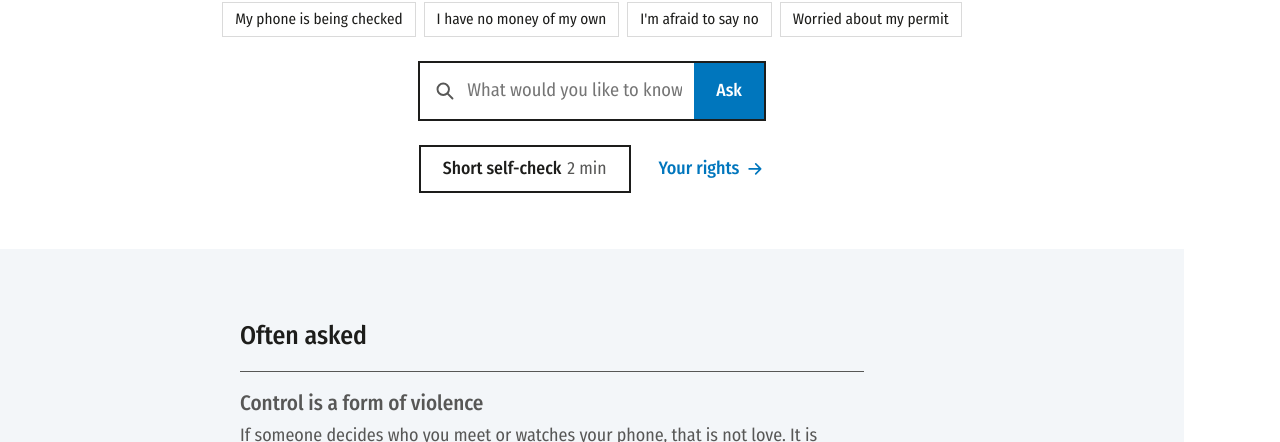
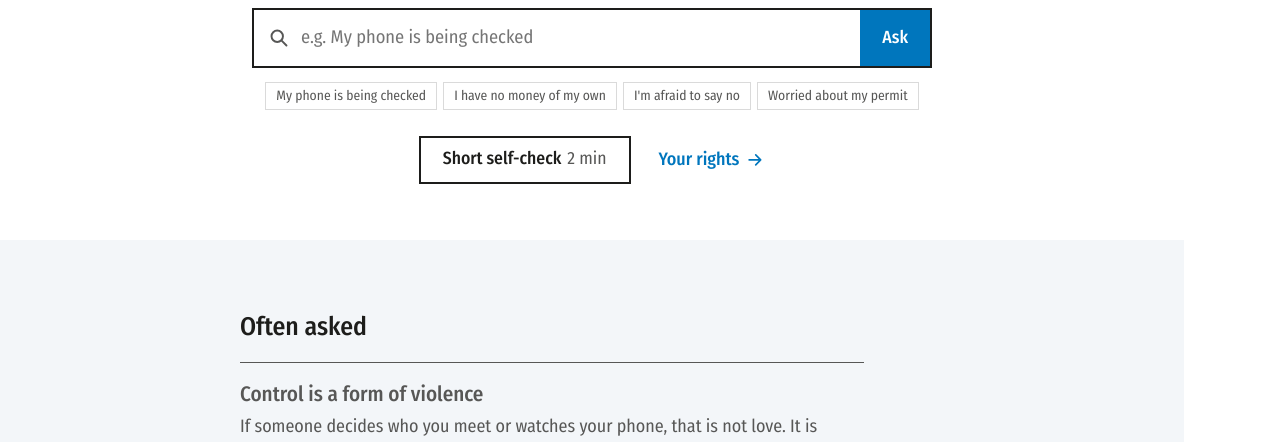
Before and after one commit to juslerinc-collab/kompass-fuer-frauen, a plain HTML site: page site/index.html in a window 1280 px wide. Shown: the part 658-1100 px from the top of the page. Drawn offline with Linux system fonts and the light colour scheme.

Commit message:
Startseite: Beispiele als Ideen im Fragefeld und kompakte Chip-Zeile
Co-Authored-By: Claude Opus 5.5 <noreply@anthropic.com>
Claude-Session: https://claude.ai/code/session_01GtYhLv62DAnR9uJ8VE1Rh9

```diff
--- a/site/data/ui.json
+++ b/site/data/ui.json
@@ -71,7 +71,8 @@
       "Ich habe kein eigenes Geld",
       "Ich habe Angst, Nein zu sagen",
       "Angst um meine Bewilligung"
-    ]
+    ],
+    "eg": "z. B."
   },
   "en": {
     "langName": "English",
@@ -145,7 +146,8 @@
       "I have no money of my own",
       "I'm afraid to say no",
       "Worried about my permit"
-    ]
+    ],
+    "eg": "e.g."
   },
   "ar": {
     "langName": "العربية",
@@ -219,7 +221,8 @@
       "ليس لدي مال خاص بي",
       "أخاف أن أقول لا",
       "قلقة على تصريح إقامتي"
-    ]
+    ],
+    "eg": "مثلًا:"
   },
   "ti": {
     "langName": "ትግርኛ",
@@ -293,7 +296,8 @@
       "ናይ ገዛእ ርእሰይ ገንዘብ የብለይን",
       "ኣይፋል ክብል እፈርህ",
       "ብዛዕባ ፍቓድ መንበሪየ እሻቐል"
-    ]
+    ],
+    "eg": "ንኣብነት:"
   },
   "tr": {
     "langName": "Türkçe",
@@ -367,7 +371,8 @@
       "Kendi param yok",
       "Hayır demekten korkuyorum",
       "Oturma iznim için endişeliyim"
-    ]
+    ],
+    "eg": "örn."
   },
   "uk": {
     "langName": "Українська",
@@ -441,6 +446,7 @@
       "У мене немає власних грошей",
       "Я боюся сказати «ні»",
       "Боюся за свій дозвіл"
-    ]
+    ],
+    "eg": "напр."
   }
 }
--- a/site/js/app.js
+++ b/site/js/app.js
@@ -136,6 +136,22 @@ function servicesFor(entryIds) {
 
 // ---------- views ----------
 const HINTS = ["kontrolle", "geld", "psychisch", "aufenthalt"];
+const hintText = (i) => (ui[lang].hints || ui.de.hints)[i];
+
+// Home ask field: cycle the examples through the placeholder ("e.g. …") so they read as ideas.
+let hintTimer = 0;
+function startHintCycle() {
+  clearInterval(hintTimer);
+  const input = document.getElementById("homeAskInput");
+  if (!input || matchMedia("(prefers-reduced-motion: reduce)").matches) return;
+  let i = 0;
+  const show = () => { input.placeholder = `${t("eg")} ${hintText(i)}`; i = (i + 1) % HINTS.length; };
+  hintTimer = setInterval(() => {
+    if (!document.body.contains(input)) return clearInterval(hintTimer);
+    if (document.activeElement === input || input.value) return;
+    show();
+  }, 3200);
+}
 const POPULAR = ["kontrolle", "geld", "aufenthalt", "zwangsheirat"];
 
 function askForm(id, placeholder) {
@@ -153,8 +169,9 @@ function viewHome() {
     <div class="illu" aria-hidden="true">${illustration()}</div>
     <div class="wrap hero-inner">
       <h1 class="enter">${esc(t("heroTitle"))}<span>${esc(t("heroSub"))}</span></h1>
-      <ul class="hints enter enter-2">${HINTS.map((id, i) => `<li><a href="#thema-${id}">${esc((ui[lang].hints || ui.de.hints)[i])}</a></li>`).join("")}</ul>
-      <div class="enter enter-2">${askForm("homeAsk", t("askPlaceholder"))}</div>
+      <div class="enter enter-2 hero-ask">${askForm("homeAsk", t("askPlaceholder"))}
+        <ul class="hints">${HINTS.map((id, i) => `<li><a href="#thema-${id}">${esc(hintText(i))}</a></li>`).join("")}</ul>
+      </div>
       <div class="quick enter enter-3">
         <a class="btn btn-line" href="#check">${esc(t("quickCheck"))} <span class="mins">${esc(t("minutes"))}</span></a>
         <a class="textlink" href="#themen">${esc(t("quickRights"))} ${ICON.arrow}</a>
@@ -340,6 +357,7 @@ function render() {
   const page = route.startsWith("thema-") ? "thema" : route;
   const views = { check: viewCheck, frage: viewAsk, hilfe: viewHelp, themen: viewTopics, thema: () => viewEntry(route.slice(6)) };
   main.innerHTML = (views[page] || viewHome)();
+  startHintCycle();
   document.querySelectorAll(".menu a").forEach((a) => a.classList.toggle("active", a.getAttribute("href") === `#${page || "start"}`));
 }
 
--- a/site/styles.css
+++ b/site/styles.css
@@ -110,10 +110,15 @@ p { margin: 0 0 1rem; }
 .hero-inner { display: flex; flex-direction: column; align-items: center; text-align: center; gap: 24px; padding-top: 36px; }
 .hero h1 { font-size: clamp(2rem, 5vw, 3.1rem); line-height: 1.1; font-weight: 600; color: var(--ink-strong); margin: 0; max-width: 18ch; }
 .hero h1 span { display: block; font-size: .5em; font-weight: 400; color: var(--ink); line-height: 1.35; margin-top: .6rem; }
-.hints { list-style: none; margin: -6px 0 0; padding: 0; display: flex; flex-wrap: wrap; justify-content: center; gap: 8px; max-width: 900px; }
-.hints a { display: block; font-size: .95rem; color: var(--ink-strong); border: 1px solid var(--disc); background: var(--paper); padding: 5px 12px; transition: border-color .15s, color .15s; }
+.hero-ask { width: min(680px, 100%); display: flex; flex-direction: column; gap: 12px; }
+.hints { list-style: none; margin: 0; padding: 2px 0; display: flex; gap: 6px; overflow-x: auto; scrollbar-width: none; -webkit-overflow-scrolling: touch; }
+.hints::-webkit-scrollbar { display: none; }
+.hints li { flex-shrink: 0; }
+.hints li:first-child { margin-inline-start: auto; }
+.hints li:last-child { margin-inline-end: auto; }
+.hints a { display: block; white-space: nowrap; font-size: .85rem; line-height: 1.3; color: var(--ink); border: 1px solid var(--disc); background: var(--paper); padding: 4px 10px; transition: border-color .15s, color .15s; }
 .hints a:hover { border-color: var(--accent); color: var(--accent); text-decoration: none; }
-.hero .ask { width: min(680px, 100%); text-align: start; }
+.hero .ask { width: 100%; text-align: start; }
 .quick { display: flex; flex-wrap: wrap; align-items: center; justify-content: center; gap: 12px 28px; }
 .mins { font-weight: 400; color: var(--ink); margin-inline-start: 6px; }
 .btn-line:hover .mins { color: var(--paper); }
@@ -240,7 +245,8 @@ sup a { font-size: .75em; padding: 0 1px; }
   body { padding-bottom: calc(56px + env(safe-area-inset-bottom, 0px)); }
   .hero { padding-bottom: 40px; }
   .hero-inner { padding-top: 24px; gap: 18px; }
-  .illu svg { width: 78%; }
+  .hints { margin-inline: -16px; padding-inline: 16px; }
+  .illu svg { width: auto; height: 140px; max-width: 78%; }
   .popular { padding-block: 48px 56px; }
   .service { grid-template-columns: 64px minmax(0, 1fr); gap: 14px; }
   .service .disc { width: 64px; height: 64px; }
```
